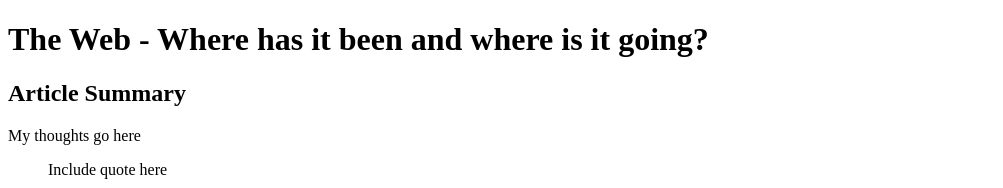
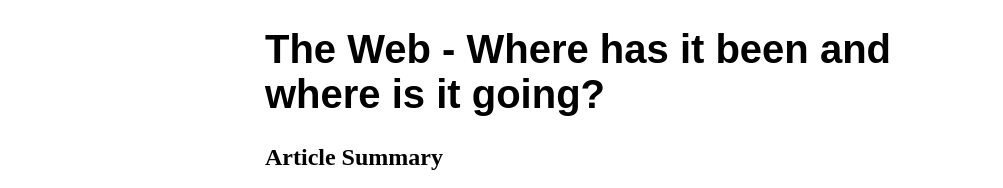
Before and after one commit to amandaporto/html_css, a plain HTML site: page index.html in a window 1280 px wide. Shown: the top 188 px of the page, without its empty margins (0-1003 px from the left). Drawn offline with Linux system fonts and the light colour scheme.

Commit message:
Including basic stylesheet

```diff
--- a/index.html
+++ b/index.html
@@ -2,8 +2,10 @@
 <html>
   <head>
     <title>Thoughts of the Web - Blog</title>
+    <link rel="stylesheet" href="style.css" media="screen" title="no title" charset="utf-8">
   </head>
   <body>
+    <div>
       <h1>The Web - Where has it been and where is it going?</h1>
       <h2>Article Summary</h2>
       <p> My thoughts go here <blockquote>Include quote here</blockquote></p>
@@ -16,5 +18,6 @@
       <p> <a href="http://www.evolutionoftheweb.com/"><img src="http://www.evolutionoftheweb.com/img/Evolution_of_the_web.jpg" alt="Evolution of the Web" /></a></p>
       <h2>Excerpt of the Article "A brief history of web design for designers"</h2>
       <p> <strong>Read the article in its entirety <a href="http://blog.froont.com/brief-history-of-web-design-for-designers/">here</strong></a>.
+    </div>
   </body>
 </html>
--- /dev/null
+++ b/style.css
@@ -0,0 +1,9 @@
+h1 {
+  font-size: 40px;
+  font-family: sans-serif;
+}
+
+div {
+  max-width: 750px;
+  margin: 0 auto;
+}
```
Lines whose indentation alone changed are shown as unchanged.
